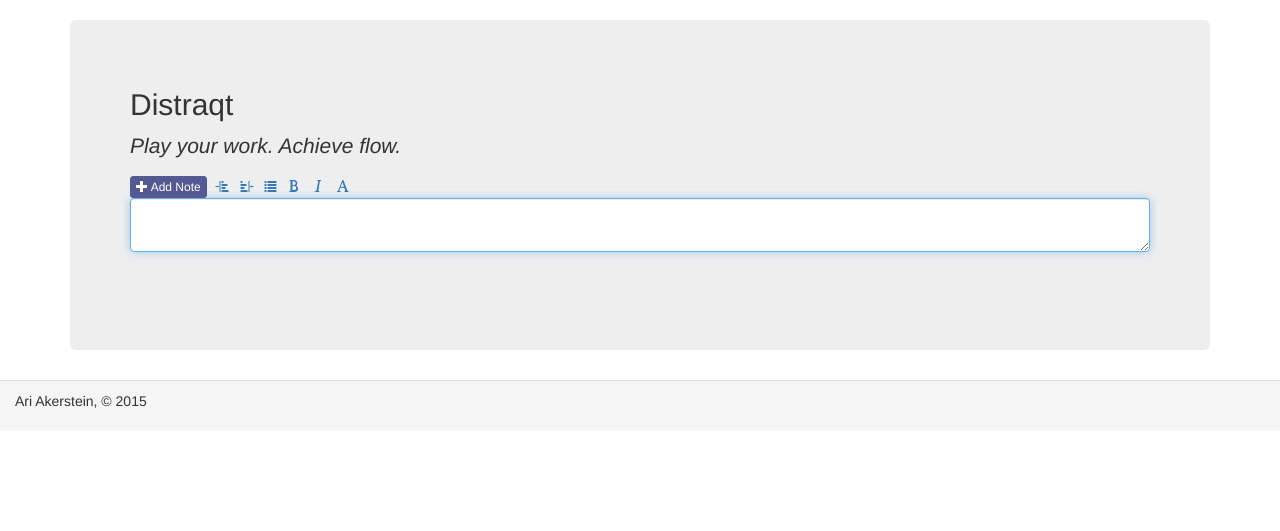
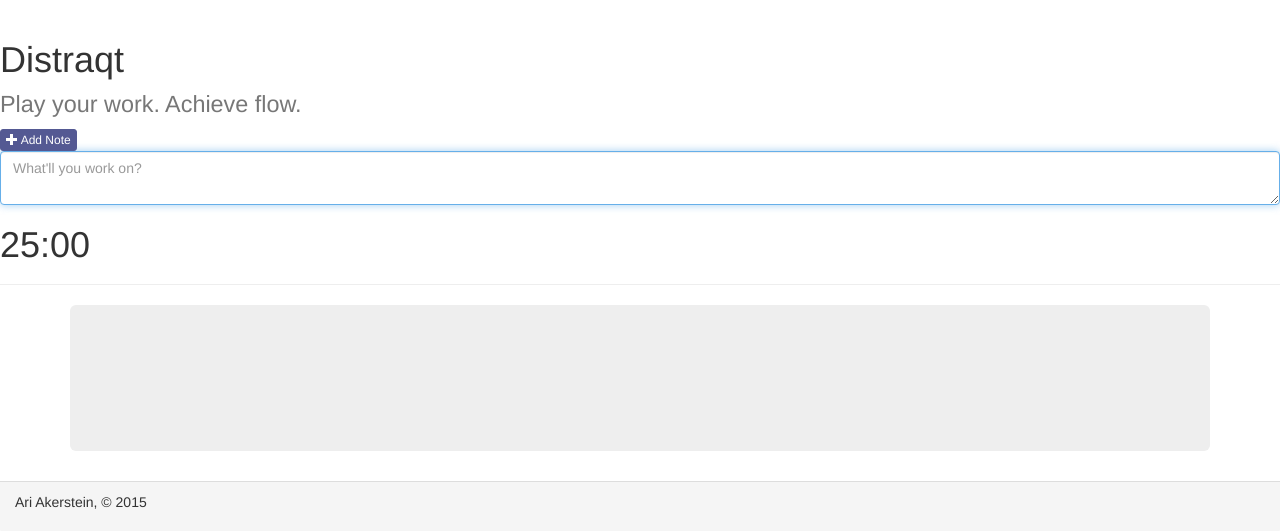
Before and after one commit to ariakerstein/NotesApp-flask, a Python web app: template app/templates/homepage.html in a window 1280 px wide. Shown: the part 52-583 px from the top of the page. Run offline with Jinja, Linux system fonts and the light colour scheme; the template is opened without the code that fills it, so the values that code supplies are empty; some web fonts are replaced.

Commit message:
more updated styles. Removed js for markup icons on note creation

```diff
--- a/app/models.py
+++ b/app/models.py
@@ -11,6 +11,8 @@ class Note(Model):
     content = TextField()
     timestamp = DateTimeField(default=datetime.datetime.now)
     archived = BooleanField(default=False)
+    # category = TextField()
+    # title = TextField()
 
     class Meta:
         database = db
--- a/app/static/js/notes.js
+++ b/app/static/js/notes.js
@@ -51,7 +51,7 @@ Notes = window.Notes || {};
       e.preventDefault();
       self.addNote();
     });
-    this.addMarkdownHelpers();
+    // this.addMarkdownHelpers();
   }
 
   Editor.prototype.addNote = function() {
@@ -70,27 +70,27 @@ Notes = window.Notes || {};
     });
   }
 
-  Editor.prototype.addMarkdownHelpers = function() {
-    var self = this;
-    this.addHelper('indent-left', function(line) {
-      return '    ' + line;
-    });
-    this.addHelper('indent-right', function(line) {
-      return line.substring(4);
-    });
-    this.addHelper('list', function(line) {
-      return '* ' + line;
-    });
-    this.addHelper('bold', function(line) {
-      return '**' + line + '**';
-    });
-    this.addHelper('italic', function(line) {
-      return '*' + line + '*';
-    });
-    this.addHelper('font', null, function() {
-      self.focus().select();
-    });
-  }
+  // Editor.prototype.addMarkdownHelpers = function() {
+  //   var self = this;
+  //   this.addHelper('indent-left', function(line) {
+  //     return '    ' + line;
+  //   });
+  //   this.addHelper('indent-right', function(line) {
+  //     return line.substring(4);
+  //   });
+  //   this.addHelper('list', function(line) {
+  //     return '* ' + line;
+  //   });
+  //   this.addHelper('bold', function(line) {
+  //     return '**' + line + '**';
+  //   });
+  //   this.addHelper('italic', function(line) {
+  //     return '*' + line + '*';
+  //   });
+  //   this.addHelper('font', null, function() {
+  //     self.focus().select();
+  //   });
+  // }
 
   Editor.prototype.addHelper = function(iconClass, lineHandler, callBack) {
     var link = $('<a>', {'class': 'btn btn-xs'}),
--- a/app/templates/homepage.html
+++ b/app/templates/homepage.html
@@ -79,18 +79,25 @@
   </div><!-- /.container-fluid -->
 </nav>
 
+  <div class="page-header">
+  <h1>Distraqt <br><small>Play your work. Achieve flow.</small></br></h1>
+
+        <form action="." class="form" id="note-form" method="post">
+        <button class="btn btn-primary btn-xs" type="submit">
+          <span class="glyphicon glyphicon-plus"></span> Add Note
+        </button>
+        <textarea class="form-control" id="content" name="content" placeholder="What'll you work on?"></textarea>
+                <h1><span id="time">25:00</span></h1>
+      </form>
+</div>
+
+
 
     <div class="container content">
       <div class="jumbotron">
-        <h2>Distraqt</h2>
-        <p><i>Play your work. Achieve flow.</i></p>
+<!--         <h2>Distraqt</h2>
+        <p><i>Play your work. Achieve flow.</i></p> -->
 
-      <form action="." class="form" id="note-form" method="post">
-        <button class="btn btn-primary btn-xs" type="submit">
-          <span class="glyphicon glyphicon-plus"></span> Add Note
-        </button>
-        <textarea class="form-control" id="content" name="content"></textarea>
-      </form>
       <br></br>
       <ul class="list-unstyled notes">
         {% for note in notes %}
```
Also changed, not shown: app/notes.db, 2 other files.
